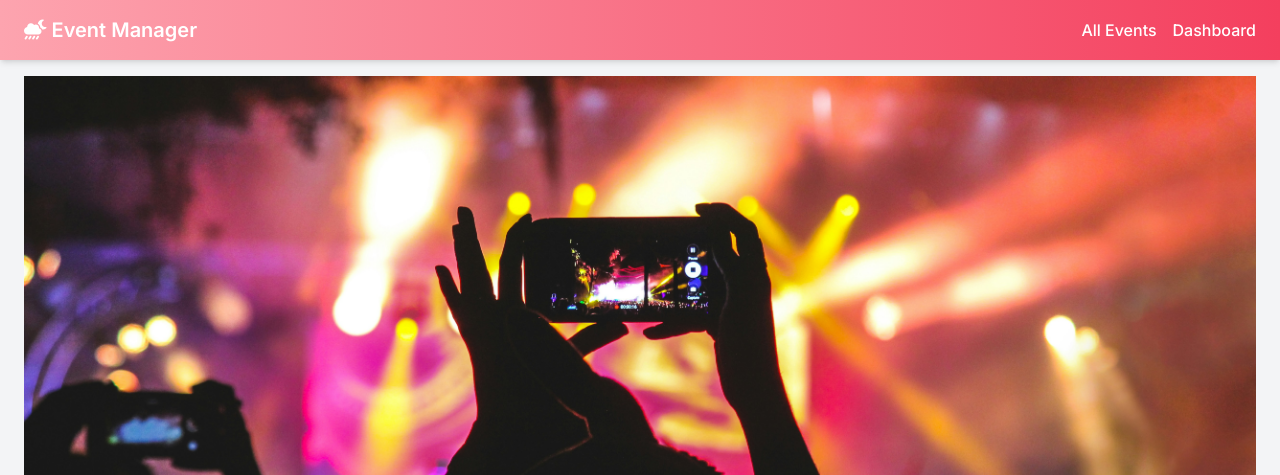
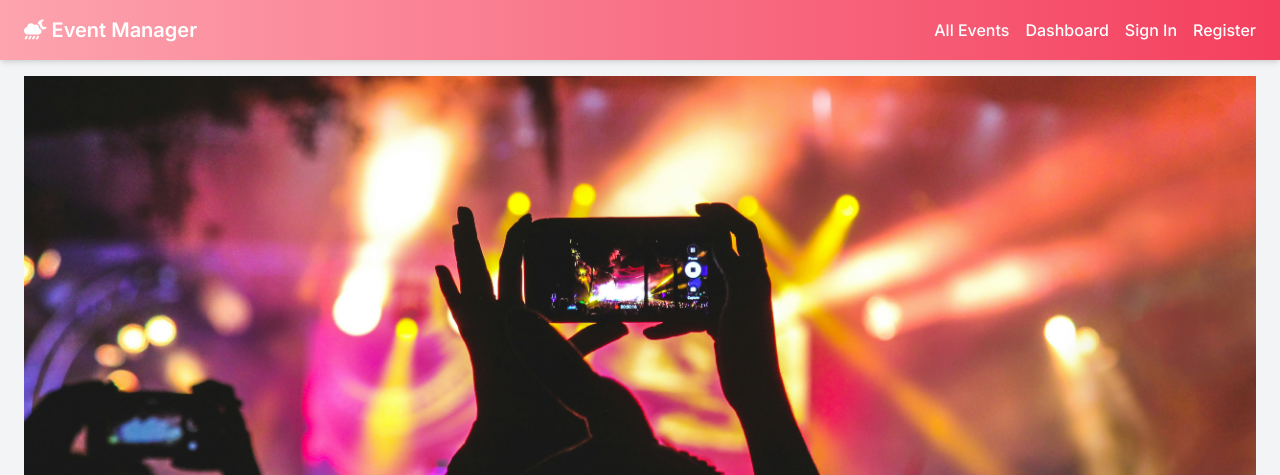
Before and after one commit to majharul-web/event-management-django, a Django app: page / in a window 1280 px wide. Shown: the top 475 px of the page. Run offline with Django 5.2, Linux system fonts and the light colour scheme; data that the repository does not hold is empty.

Commit message:
fixup some issue

```diff
--- a/core/templates/auth_navbar.html
+++ b/core/templates/auth_navbar.html
@@ -18,7 +18,7 @@
       <a href="{% url 'dashboard' %}" class="hover:underline">Dashboard</a>
       <form method="post" action="{% url 'sign-out' %}">
         {% csrf_token %}
-        <button class="btn-secondary">Logout</button>
+        <button class="hover:underline">Logout</button>
       </form>
     </div>
   </div>
@@ -32,5 +32,9 @@
     <a href="{% url 'participant_list' %}" class="block hover:underline">Participants</a>
     <a href="{% url 'category_list' %}" class="block hover:underline">Categories</a>
     <a href="{% url 'dashboard' %}" class="block hover:underline">Dashboard</a>
+    <form method="post" action="{% url 'sign-out' %}">
+      {% csrf_token %}
+      <button class="hover:underline">Logout</button>
+    </form>
   </div>
 </nav>
--- a/core/templates/base.html
+++ b/core/templates/base.html
@@ -34,7 +34,7 @@
     {% if user.is_authenticated %}
       {% include "auth_navbar.html" %}
     {% else %}
-      {% include "navbar.html" %}
+      {% include "guest_navbar.html" %}
     {% endif %}
 
     {% comment %} Main Content {% endcomment %}
--- a/core/templates/navbar.html
+++ b/core/templates/guest_navbar.html
@@ -15,6 +15,10 @@
     <div class="hidden md:flex space-x-4 font-medium">
       <a href="/" class="hover:underline">All Events</a>
       <a href="{% url 'dashboard' %}" class="hover:underline">Dashboard</a>
+      <a href="{% url 'sign-in' %}" class="hover:underline">Sign In</a>
+      <a href="{% url 'sign-up' %}" class="hover:underline">
+        Register
+      </a>
       {% comment %} <a href="{% url 'about' %}" class="hover:underline">About</a> {% endcomment %}
     </div>
   </div>
@@ -25,7 +29,15 @@
     class="absolute left-0 right-0 bg-primary-gradient text-white text-center py-4 space-y-2 hidden md:hidden transition-all duration-300"
   >
     <a href="/" class="hover:underline">All Events</a>
-    <a href="{% url 'dashboard' %}" class="hover:underline">Dashboard</a>
+    <a href="{% url 'dashboard' %}" class="hover:underline">
+      Dashboard
+    </a>
+    <a href="{% url 'sign-in' %}" class="hover:underline">
+      Sign In</a>
+    </a>
+    <a href="{% url 'sign-up' %}" class="hover:underline">
+      Register
+    </a>
     {% comment %} <a href="{% url 'about' %}" class="hover:underline">About</a> {% endcomment %}
   </div>
 </nav>
--- a/static/css/output.css
+++ b/static/css/output.css
@@ -1057,14 +1057,14 @@ video {
   border-color: rgb(59 130 246 / var(--tw-border-opacity, 1));
 }
 
+.border-gray-300 {
+  --tw-border-opacity: 1;
+  border-color: rgb(209 213 219 / var(--tw-border-opacity, 1));
+}
+
 .border-primary {
   --tw-border-opacity: 1;
   border-color: rgb(244 63 94 / var(--tw-border-opacity, 1));
-}
-
-.border-gray-300 {
-  --tw-border-opacity: 1;
-  border-color: rgb(209 213 219 / var(--tw-border-opacity, 1));
 }
 
 .bg-blue-500 {
@@ -1450,6 +1450,11 @@ video {
   transform: translate(var(--tw-translate-x), var(--tw-translate-y)) rotate(var(--tw-rotate)) skewX(var(--tw-skew-x)) skewY(var(--tw-skew-y)) scaleX(var(--tw-scale-x)) scaleY(var(--tw-scale-y));
 }
 
+.hover\:bg-blue-600:hover {
+  --tw-bg-opacity: 1;
+  background-color: rgb(37 99 235 / var(--tw-bg-opacity, 1));
+}
+
 .hover\:bg-gray-100:hover {
   --tw-bg-opacity: 1;
   background-color: rgb(243 244 246 / var(--tw-bg-opacity, 1));
@@ -1458,11 +1463,6 @@ video {
 .hover\:bg-gray-50:hover {
   --tw-bg-opacity: 1;
   background-color: rgb(249 250 251 / var(--tw-bg-opacity, 1));
-}
-
-.hover\:bg-blue-600:hover {
-  --tw-bg-opacity: 1;
-  background-color: rgb(37 99 235 / var(--tw-bg-opacity, 1));
 }
 
 .hover\:text-gray-200:hover {
```
